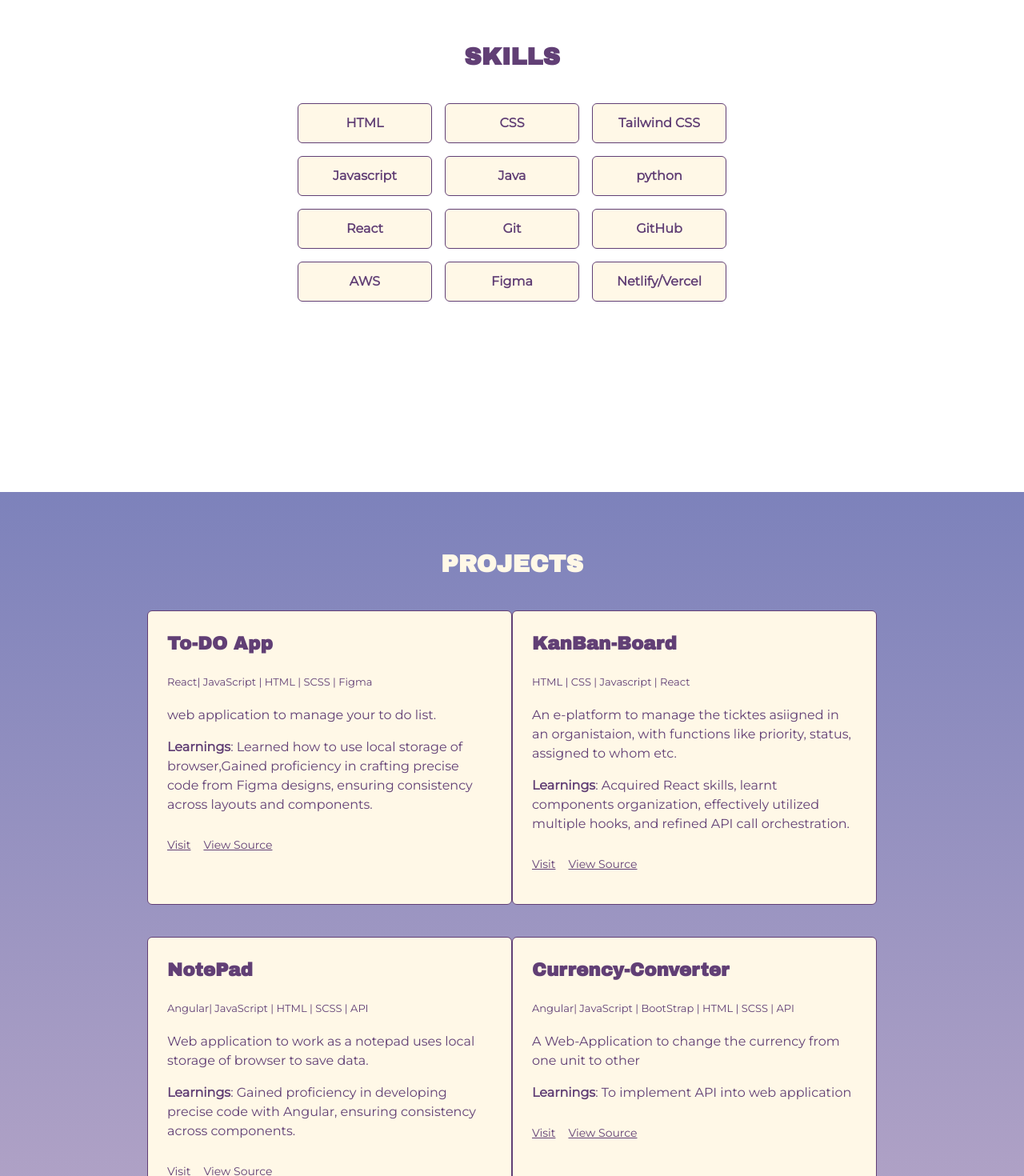
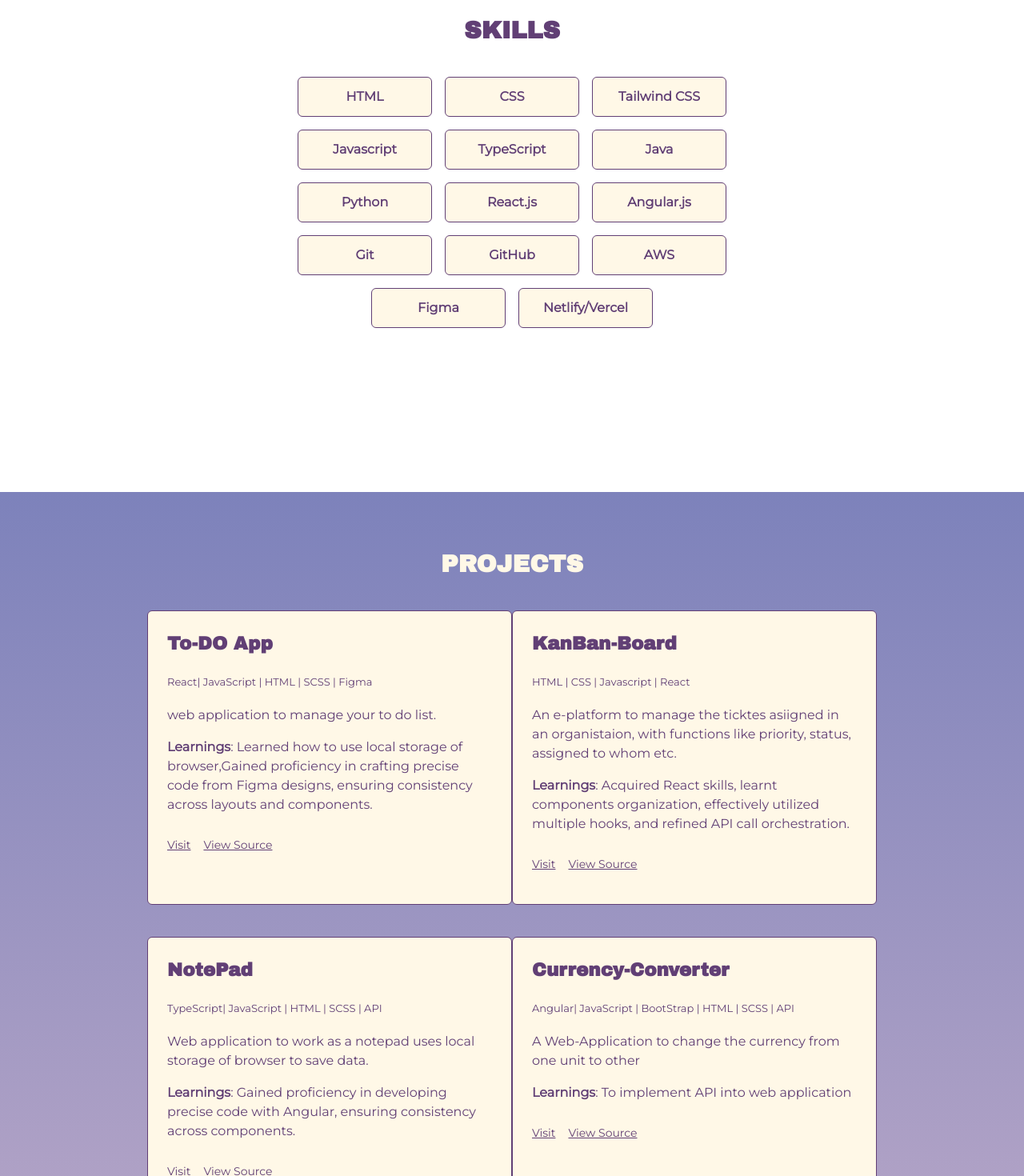
Before and after one commit to 0shreyajha0/Shreya-Portfolio, a React (Vite) app: page / in a window 1280 px wide. Shown: the part 1849-3319 px from the top of the page at 80% size. Built offline with nearby package versions, Linux system fonts and the light colour scheme.

Commit message:
updated skills

```diff
--- a/src/components/Projects.jsx
+++ b/src/components/Projects.jsx
@@ -23,7 +23,7 @@
     },
     {
       title: "NotePad",
-      skills: "Angular| JavaScript | HTML | SCSS | API",
+      skills: "TypeScript| JavaScript | HTML | SCSS | API",
       about:
         "Web application to work as a notepad uses local storage of browser to save data.",
       learning:
--- a/src/components/Skills.jsx
+++ b/src/components/Skills.jsx
@@ -6,9 +6,11 @@
     "CSS",
     "Tailwind CSS",
     "Javascript",
+    "TypeScript",
     "Java",
-    "python",
-    "React",
+    "Python",
+    "React.js",
+    "Angular.js",
     "Git",
     "GitHub",
     "AWS",
```
